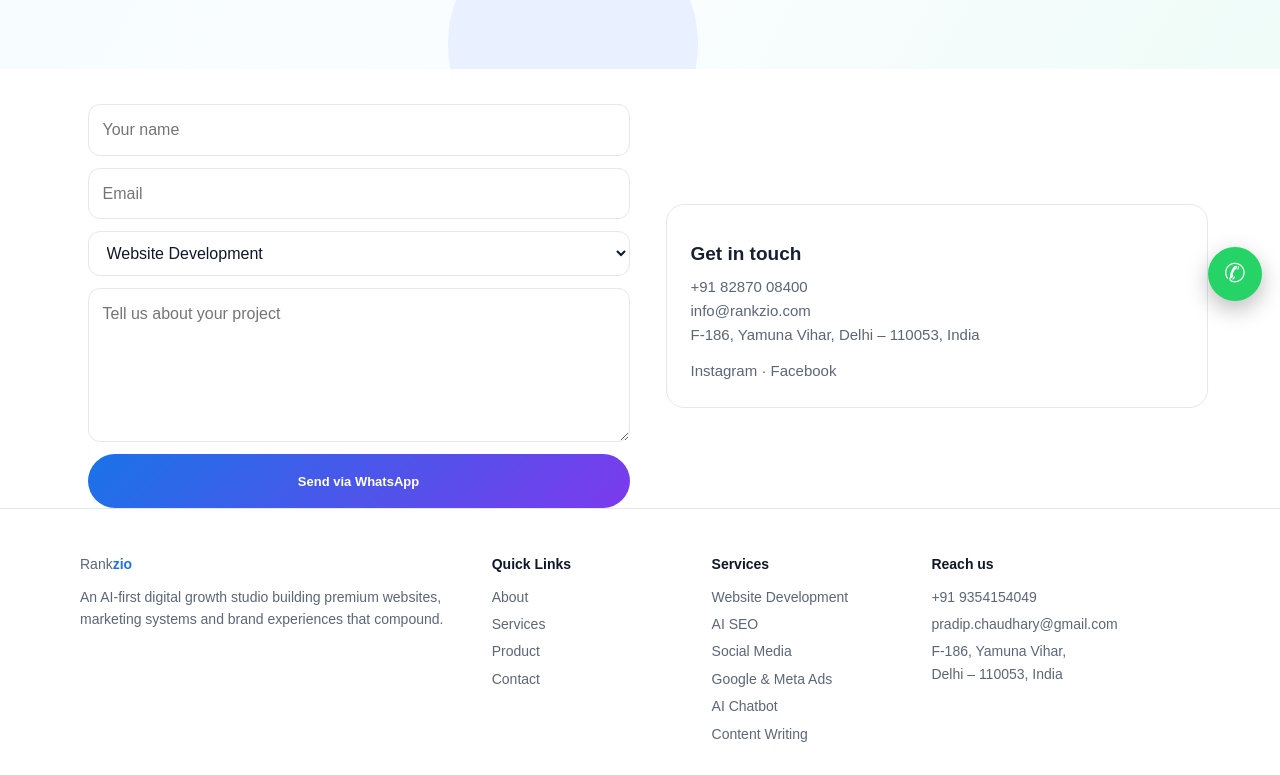
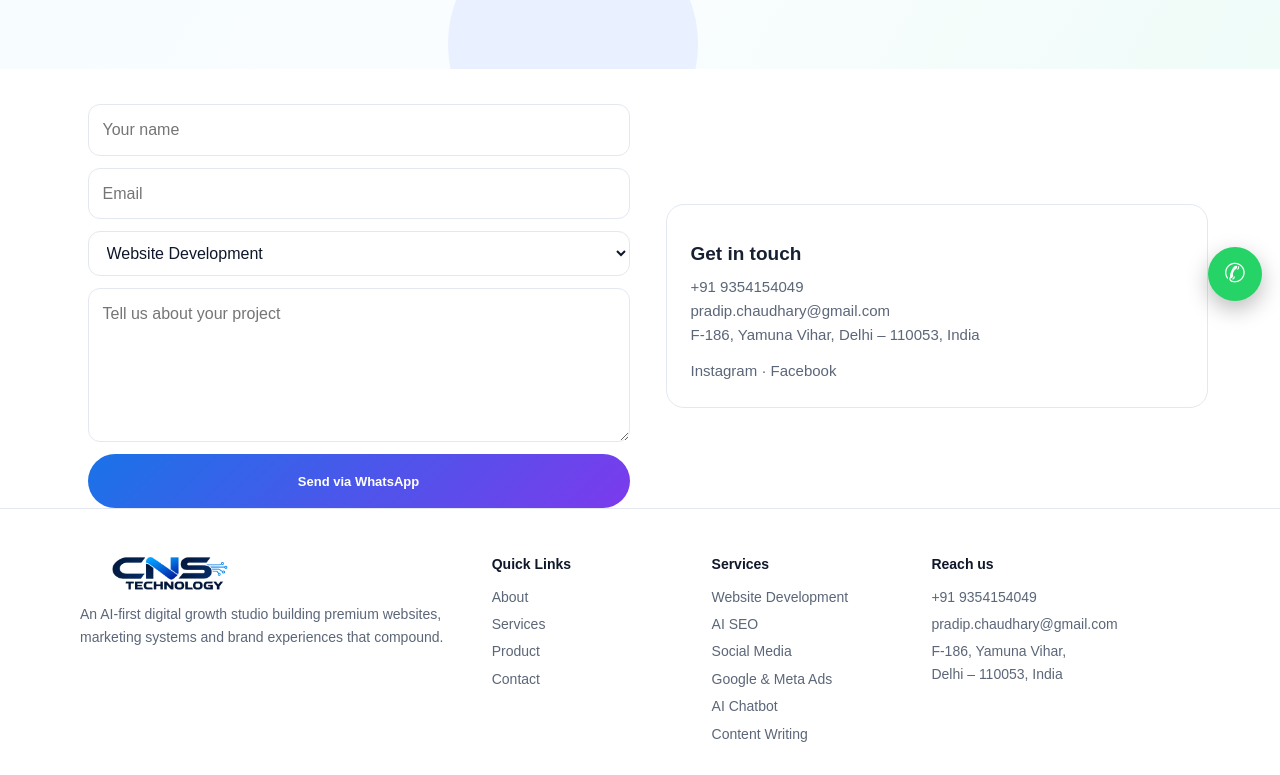
Before and after one commit to prashantakb/cnstechnology, a plain HTML site: page contact.html in a window 1280 px wide. Shown: the part 481-1256 px from the top of the page. Drawn offline with Linux system fonts and the light colour scheme.

Commit message:
Update contact information and logo in contact.html

```diff
--- a/contact.html
+++ b/contact.html
@@ -170,15 +170,15 @@
                     <p>
 
                         <!-- Phone Number -->
-                        <a href="tel:+918287008400">
-                            +91 82870 08400
+                        <a href="tel:+919354154049">
+                            +91 9354154049
                         </a>
 
                         <br>
 
                         <!-- Email Address -->
-                        <a href="mailto:info@rankzio.com">
-                            info@rankzio.com
+                        <a href="mailto:pradip.chaudhary@gmail.com">
+                            pradip.chaudhary@gmail.com
                         </a>
 
                         <br>
@@ -234,7 +234,7 @@
                 <div>
 
                     <div class="logo" style="margin-bottom:10px">
-                        Rank<b>zio</b>
+                        <img src="assets/logo.png" alt="CNS Technology Logo">
                     </div>
 
                     An AI-first digital growth studio building premium
```
